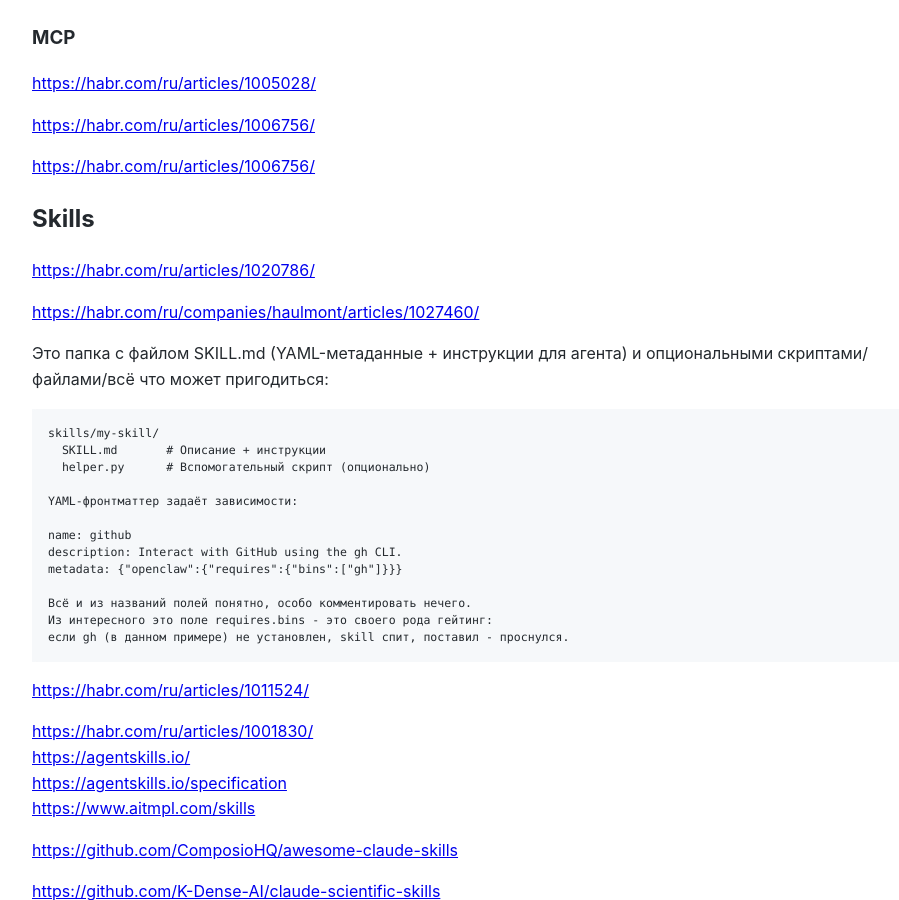
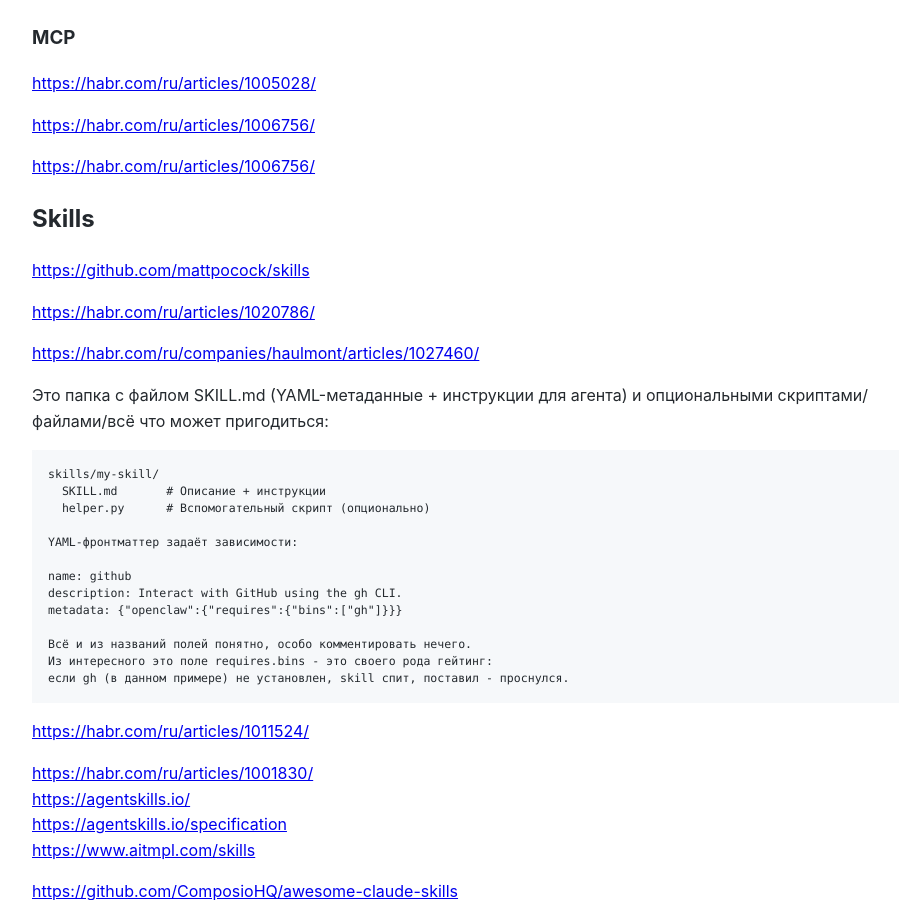
Before and after one commit to Michael-Lubinsky/michael-lubinsky.github.com, a Jekyll site: the page built from ml/agent.md, in a window 1280 px wide and 900 px high, scrolled down 6640 px. Shown: the whole window, without its empty margins (158-1057 px from the left). Built offline with Jekyll 4.4.1, drawn with Linux system fonts in a browser that asks for light colours; our own code applies the rules of GitHub Pages for plain Markdown files.

Commit message:
Update agent.md

```diff
--- a/ml/agent.md
+++ b/ml/agent.md
@@ -318,6 +318,8 @@ This isn't a zero-sum game or a choice of one over the other. They solve differe
 <https://habr.com/ru/articles/1006756/>
 
 ## Skills
+
+<https://github.com/mattpocock/skills>
 
 <https://habr.com/ru/articles/1020786/>
 
```
